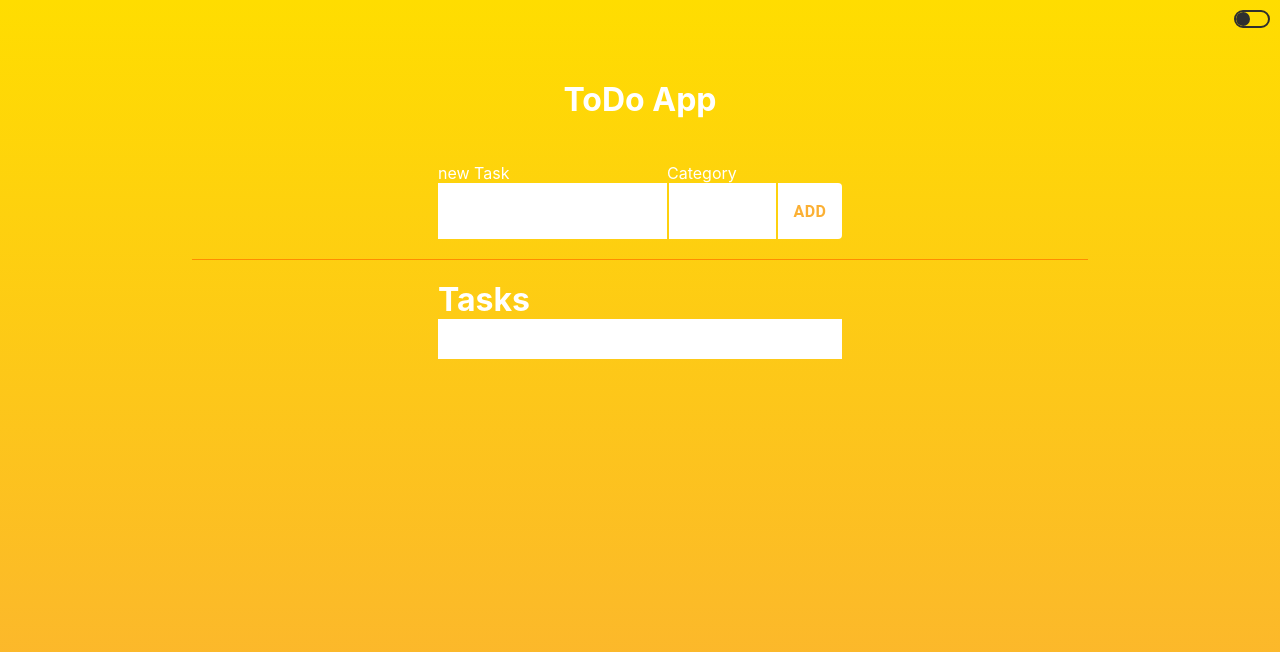
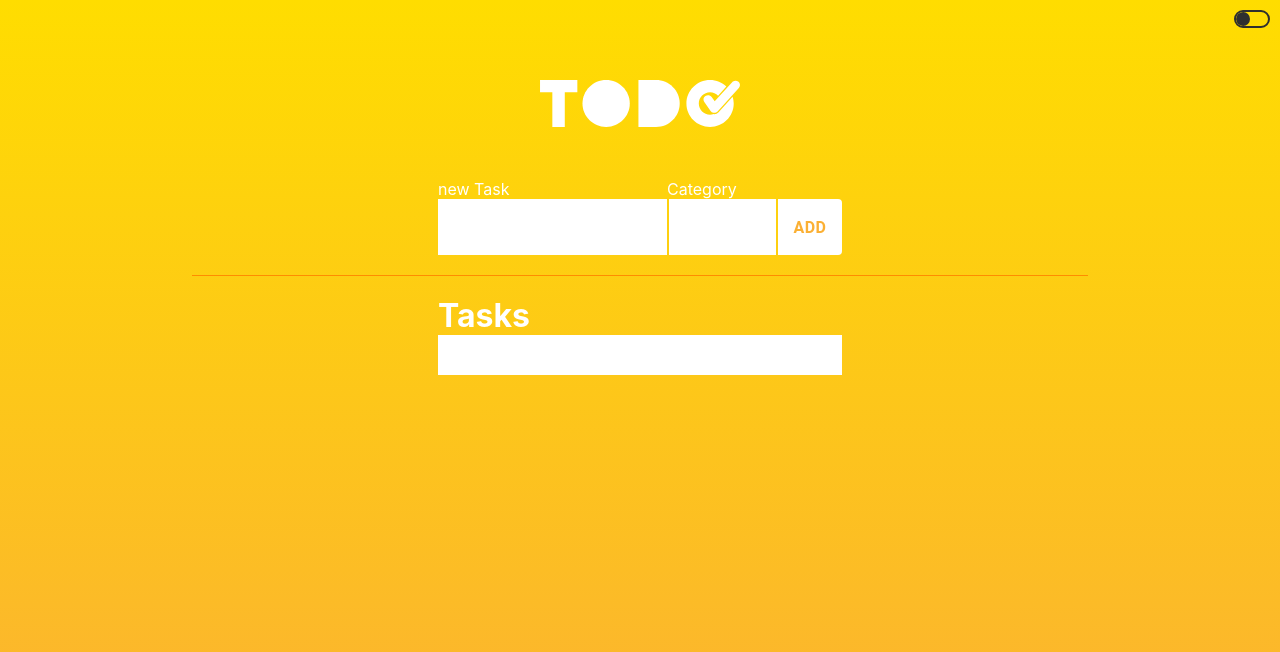
Before and after one commit to jib-hub/todo-app, a React (Create React App) app: page / in a window 1280 px wide. Shown: the top 652 px of the page. Built offline with nearby package versions, Linux system fonts and the light colour scheme.

Commit message:
finished local and logo added

```diff
--- a/src/App.js
+++ b/src/App.js
@@ -2,6 +2,8 @@ import React from 'react';
 
 import { Route, Switch } from 'react-router-dom';
 import history from './services/history';
+
+import TodoLogo from './img/todo_logo.svg';
 
 import {ThemeProvider} from 'styled-components';
 import LightTheme from './theme/light';
@@ -52,7 +54,7 @@ class App extends React.Component  {
         <ThemeSwitcher onClick={this.handleToggleTheme} >
         <div></div><div></div>
         </ThemeSwitcher>
-        <Heading1>ToDo App</Heading1>
+        <Heading1><img src={TodoLogo} alt="Todo Logo" /></Heading1>
         <Body>
         <Switch history={history} >
             <Route path="/" render={ props => (<InsertItem addTodo={this.addTodo} todos={this.state.data}
--- a/src/components/common/Heading1.js
+++ b/src/components/common/Heading1.js
@@ -3,6 +3,9 @@ import styled from 'styled-components';
 const Heading1 = styled.h1`
   text-align: center;
   padding-top: 5rem;
+  img {
+    width: 200px;
+  }
 `;
 
 export default Heading1
--- a/src/theme/dark.js
+++ b/src/theme/dark.js
@@ -10,10 +10,9 @@ const DarkTheme = {
   bgDarken: 'lightgrey',
   primaryColor: '#e2e2e2',
   secondaryColor: 'yellow',
-  darkColor: 'darkblue',
+  darkColor: '#fff',
   danger: '#ff6666',
-  dangerDarken: '#ff2015',
-  ThemeSwitcherGradient: 'linear-gradient(#091236, #1E215D)'
+  dangerDarken: '#ff2015'
 };
 
 export default DarkTheme;
--- a/src/theme/light.js
+++ b/src/theme/light.js
@@ -11,8 +11,7 @@ const LightTheme = {
   secondaryColor: 'orange',
   darkColor: 'darkorange',
   danger: '#ff6666',
-  dangerDarken: '#ff2015',
-  ThemeSwitcherGradient: 'linear-gradient(#39598A, #79D7ED)'
+  dangerDarken: '#ff2015'
 };
 
 export default LightTheme;
```
Also changed, not shown: src/img/todo_logo.svg (added).
